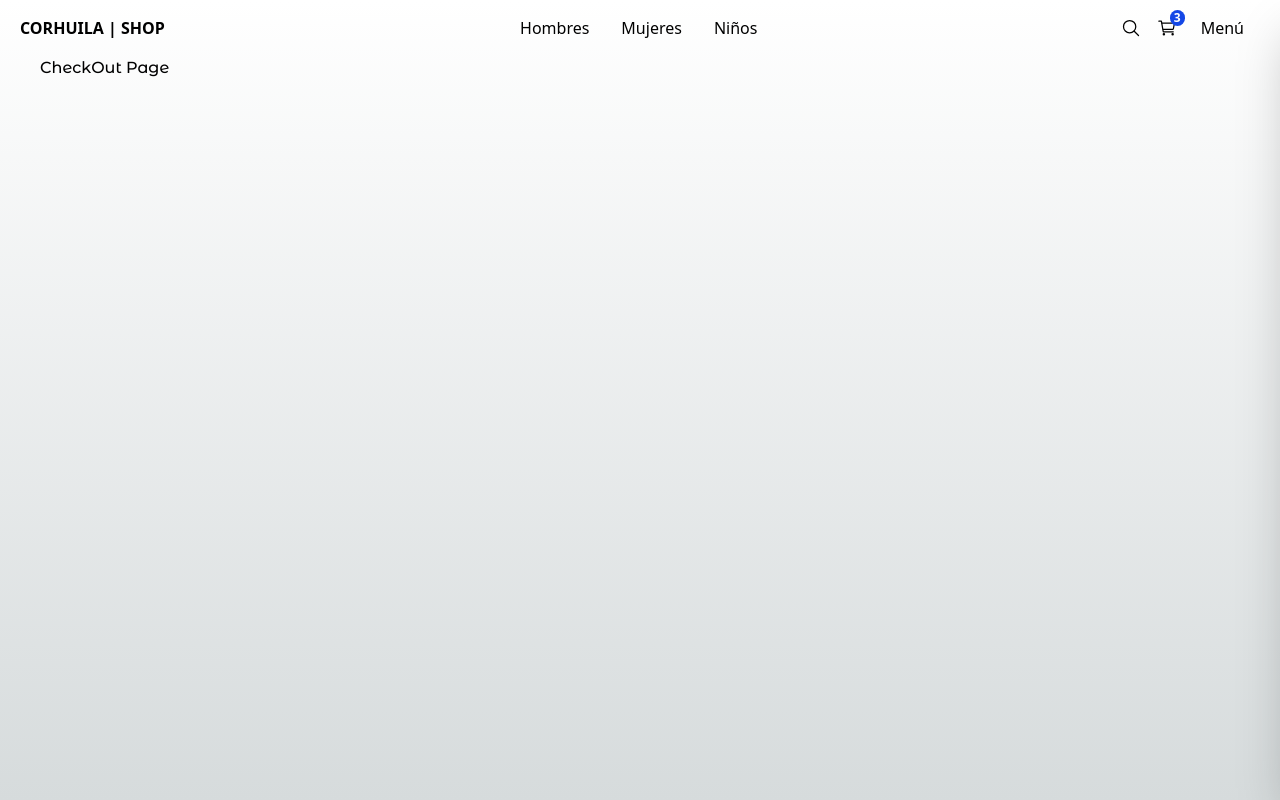
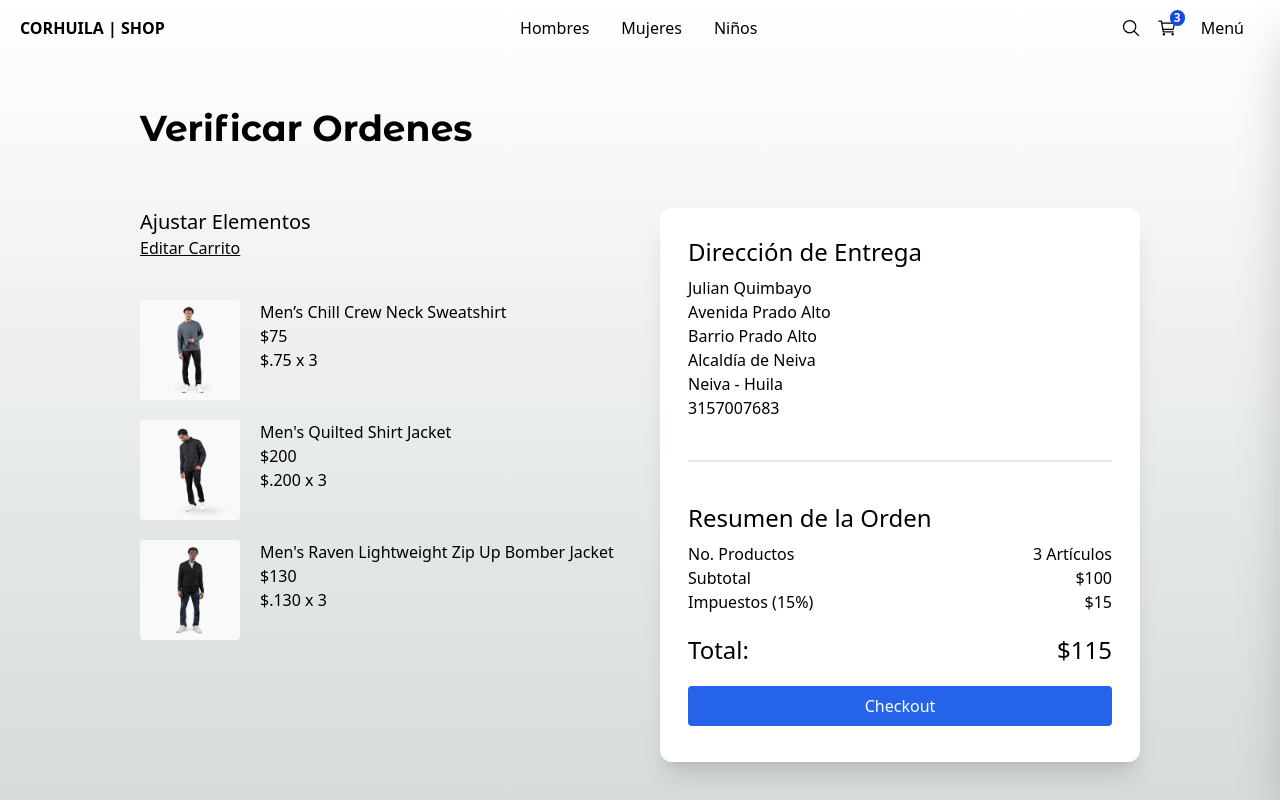
Before and after one commit to sebastiian06/Ecommerce, a Next.js app: page /checkout in a window 1280 px wide. Built offline with nearby package versions, Linux system fonts and the light colour scheme.

Commit message:
Actualización del proyecto segundo taller clase 2 voy en el paso 3 segunda parte

```diff
--- a/src/app/(shop)/cart/page.tsx
+++ b/src/app/(shop)/cart/page.tsx
@@ -10,24 +10,26 @@ const productsInCart = [
   initialData.products[2],
 ];
 
-export default function () {
+export default function CartPage() {
   return (
     <div className="flex justify-center items-center mb-72 px-10 sm:px-0">
       <div className="flex flex-col w-[1000px]">
         <Title title="Carrito" />
 
-        <div className="grid grid-cols-1 sm:grid-cols-2 gap-10">
-          {/*Carrito */}
-          <div className="flex flex-col mt-5">
+        <div className="grid grid-cols-1 sm:grid-cols-2 gap-10 mt-5">
+
+          {/* Carrito */}
+          <div>
+            <div className="flex flex-col mb-5">
               <span className="text-xl">Agregar más items</span>
               <Link href="/" className="underline mb-5">
-              Contínua Comprando
+                Continúa Comprando
               </Link>
             </div>
 
-          {/*Items */}
+            {/* Items */}
             {productsInCart.map((product) => (
-            <div key={product.slug} className="flex">
+              <div key={product.slug} className="flex mb-5">
                 <Image
                   src={`/products/${product.images[0]}`}
                   width={100}
@@ -38,16 +40,45 @@ export default function () {
 
                 <div>
                   <p>{product.title}</p>
-                <p>$.{product.price}</p>
-                <QuantitySelector quantity={3}/>
-                <button className="underline mt-3">
-                  Remover
-                </button>
+                  <p>${product.price}</p>
+                  <QuantitySelector quantity={3} />
+                  <button className="underline mt-3">Remover</button>
                 </div>
               </div>
             ))}
+          </div>
 
-          {/*Checkout */}
+          {/* Checkout */}
+          <div>
+            <div className="bg-white rounded-xl shadow-xl p-7">
+              <h2 className="text-2xl mb-2">Resumen de la Orden</h2>
+
+              <div className="grid grid-cols-2">
+                <span>No. Productos</span>
+                <span className="text-right">3 Artículos</span>
+              </div>
+
+              <div className="grid grid-cols-2">
+                <span>Subtotal</span>
+                <span className="text-right">$100</span>
+
+                <span>Impuestos (15%)</span>
+                <span className="text-right">$15</span>
+
+                <span className="mt-5 text-2xl">Total:</span>
+                <span className="mt-5 text-2xl text-right">$115</span>
+              </div>
+
+              <div className="mt-5 mb-2 w-full">
+                <Link
+                  className="flex btn-primary justify-center"
+                  href="/checkout/address"
+                >
+                  Checkout
+                </Link>
+              </div>
+            </div>
+          </div>
         </div>
       </div>
     </div>
--- a/src/app/(shop)/checkout/address/page.tsx
+++ b/src/app/(shop)/checkout/address/page.tsx
@@ -1,10 +1,66 @@
-import { titleFont } from "@/config/fonts";
+import { Title } from "@/components";
+import Link from "next/link";
 
+export default function () {
+  return (
+    <div className="flex flex-col sm:justify-center sm:items-center mb-72 px-10 sm:px-0">
+      <div className="w-full xl:w-[1000px] flex flex-col justify-center text-left">
+        <Title title="Dirección" subtitle="Dirección de entrega" />
 
-export default function() {
-  return (
-    <main>
-      <h1 className={titleFont.className}>CheckOut Page</h1>
-    </main>
+        <div className="grid grid-cols-1 gap-2 sm:gap-5 sm:grid-cols-2">
+          <div className="flex flex-col mb-2">
+            <span>Nombres</span>
+            <input type="text" className="p-2 border rounded-md bg-gray-200" />
+          </div>
+
+          <div className="flex flex-col mb-2">
+            <span>Apellidos</span>
+            <input type="text" className="p-2 border rounded-md bg-gray-200" />
+          </div>
+
+          <div className="flex flex-col mb-2">
+            <span>Dirección</span>
+            <input type="text" className="p-2 border rounded-md bg-gray-200" />
+          </div>
+
+          <div className="flex flex-col mb-2">
+            <span>Dirección 2 (opcional)</span>
+            <input type="text" className="p-2 border rounded-md bg-gray-200" />
+          </div>
+
+          <div className="flex flex-col mb-2">
+            <span>Código postal</span>
+            <input type="text" className="p-2 border rounded-md bg-gray-200" />
+          </div>
+
+          <div className="flex flex-col mb-2">
+            <span>Ciudad</span>
+            <input type="text" className="p-2 border rounded-md bg-gray-200" />
+          </div>
+
+          <div className="flex flex-col mb-2">
+            <span>País</span>
+            <select className="p-2 border rounded-md bg-gray-200">
+              <option value="">[ Seleccione ]</option>
+              <option value="COP">Colombia</option>
+            </select>
+          </div>
+
+          <div className="flex flex-col mb-2">
+            <span>Teléfono</span>
+            <input type="text" className="p-2 border rounded-md bg-gray-200" />
+          </div>
+
+          <div className="flex flex-col mb-2 sm:mt-10">
+            <Link
+              href="/checkout"
+              className="btn-primary flex w-full sm:w-1/2 justify-center"
+            >
+              Siguiente
+            </Link>
+          </div>
+        </div>
+      </div>
+    </div>
   );
 }
--- a/src/app/(shop)/checkout/page.tsx
+++ b/src/app/(shop)/checkout/page.tsx
@@ -1,9 +1,102 @@
-import { titleFont } from "@/config/fonts";
+import { Title } from "@/components/ui/title/Title";
+import { initialData } from "@/seed/seed";
+import Image from "next/image";
+import Link from "next/link";
 
-export default function () {
+const productsInCart = [
+  initialData.products[0],
+  initialData.products[1],
+  initialData.products[2],
+];
+
+export default function CartPage() {
   return (
-    <div>
-        <h1 className={titleFont.className}>CheckOut Page</h1>
+    <div className="flex justify-center items-center mb-72 px-10 sm:px-0">
+      <div className="flex flex-col w-[1000px]">
+        {/* Cambiado: Carrito -> Verificar Ordenes */}
+        <Title title="Verificar Ordenes" />
+
+        {/* Contenedor principal con dos columnas */}
+        <div className="grid grid-cols-1 sm:grid-cols-2 gap-10 mt-5">
+
+          {/* Columna izquierda: productos */}
+          <div>
+            <div className="flex flex-col mb-5">
+              {/* Cambios solicitados */}
+              <span className="text-xl">Ajustar Elementos</span>
+              <Link href="/cart" className="underline mb-5">
+                Editar Carrito
+              </Link>
+            </div>
+
+            {/* Items */}
+            {productsInCart.map((product) => (
+              <div key={product.slug} className="flex mb-5">
+                <Image
+                  src={`/products/${product.images[0]}`}
+                  width={100}
+                  height={100}
+                  alt={product.title}
+                  className="mr-5 rounded"
+                />
+
+                <div>
+                  <p>{product.title}</p>
+                  <p>${product.price}</p>
+                  <p>$.{product.price} x 3</p>
+                </div>
+              </div>
+            ))}
+          </div>
+
+          {/* Columna derecha: Dirección + Resumen */}
+          <div>
+            <div className="bg-white rounded-xl shadow-xl p-7">
+
+              {/* ✅ Bloque nuevo agregado aquí */}
+              <h2 className="text-2xl mb-2">Dirección de Entrega</h2>
+              <div className="mb-10">
+                <p>Julian Quimbayo</p>
+                <p>Avenida Prado Alto</p>
+                <p>Barrio Prado Alto</p>
+                <p>Alcaldía de Neiva</p>
+                <p>Neiva - Huila</p>
+                <p>3157007683</p>
+              </div>
+              {/* Divisor */}
+              <div className="w-full h-0.5 rounded bg-gray-200 mb-10"></div>
+
+              {/* Resumen de la Orden */}
+              <h2 className="text-2xl mb-2">Resumen de la Orden</h2>
+
+              <div className="grid grid-cols-2">
+                <span>No. Productos</span>
+                <span className="text-right">3 Artículos</span>
+              </div>
+
+              <div className="grid grid-cols-2">
+                <span>Subtotal</span>
+                <span className="text-right">$100</span>
+
+                <span>Impuestos (15%)</span>
+                <span className="text-right">$15</span>
+
+                <span className="mt-5 text-2xl">Total:</span>
+                <span className="mt-5 text-2xl text-right">$115</span>
+              </div>
+
+              <div className="mt-5 mb-2 w-full">
+                <Link
+                  className="flex btn-primary justify-center"
+                  href="/checkout/address"
+                >
+                  Checkout
+                </Link>
+              </div>
+            </div>
+          </div>
+        </div>
+      </div>
     </div>
-  )
+  );
 }
```
Lines whose indentation alone changed are shown as unchanged.
